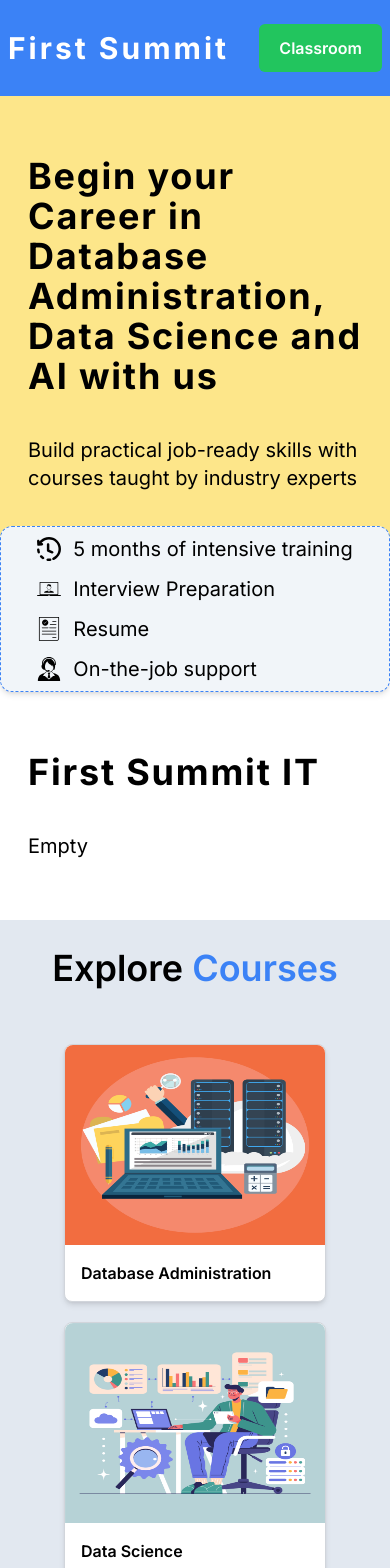
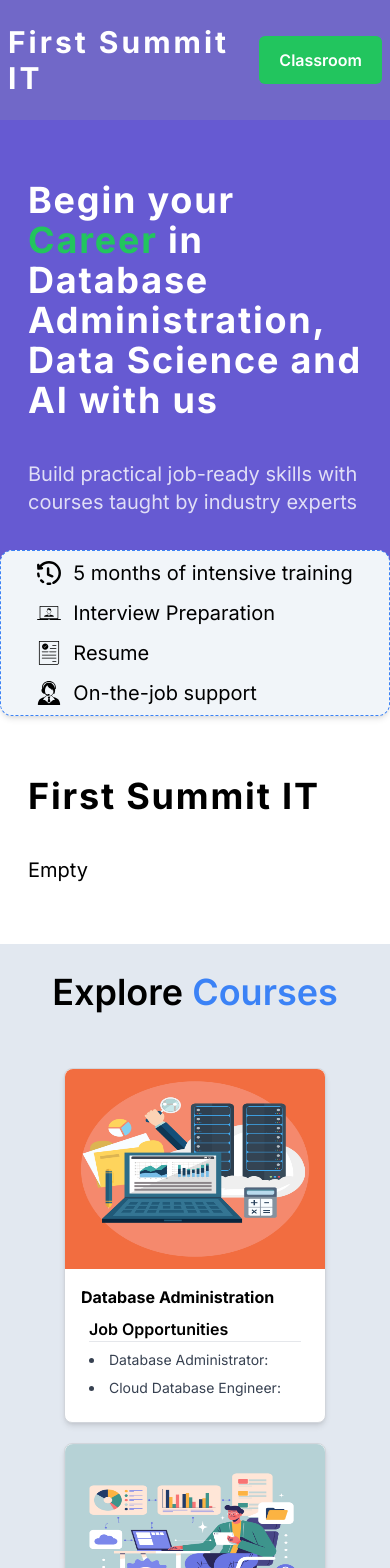
Before and after one commit to 0xNunana/First-Summit, a Next.js app: page / in a window 390 px wide. Shown: the top 1568 px of the page. Built offline with nearby package versions, Linux system fonts and the light colour scheme.

Commit message:
hero bg and card style changed

```diff
--- a/components/CourseCard.tsx
+++ b/components/CourseCard.tsx
@@ -1,16 +1,38 @@
 import React from 'react'
 import Image from 'next/image'
 import { courseInfoProp } from '@/data/course'
+const CourseCard = ({ item }: { item: courseInfoProp }) => {
+  return (
+    <div className='border bg-white border-gray-300 rounded-lg shadow-md group relative'>
+      <Image src={item.image} alt='course' height={200} width={500} className='w-full rounded-t-lg max-sm:h-[200px] group-hover:opacity-80' />
+      <div className='p-4'>
+        <p className='font-bold md:text-xl'>{item.title}</p>
 
-const CourseCard = ({item}:{item:courseInfoProp}) => {
-  return (
-    <div className='border bg-white border-gray-300 rounded-lg  shadow-md hover:opacity-80'  >
-    <Image src={item.image} alt='course' height={200} width={500} className='w-full rounded-t-lg max-sm:h-[200px]  '/>
-<div className='p-4  '>
-    <p className='font-semibold md:text-xl'>{item.title}</p>
-</div>
-</div>
-  )
-}
+      <ul className=' bg-white p-2 rounded-t-lg list-inside list-disc'>
+        <p className='font-semibold'>Job Opportunities</p>
+        <hr className='space-y-2'/>
+      {item.jobOpportunities.map((detail, i) => (
+            <div key={i} className='pt-2'>
+              <li className='max-sm:text-sm text-gray-700 '>{detail}:</li>
+
+            </div>
+          ))}
+
+      </ul>
+
+      </div>
+
+      <ul className='hidden list-inside group-hover:block absolute bottom-0 bg-white px-5 py-2 rounded-t-lg list-disc'>
+        {item.details.map((detail, i) => (
+          <div key={i} className='md:p-2 lg:p-4'>
+            <p className='max-sm:text-sm font-bold'>{detail.title}:</p>
+            <li className='max-sm:text-xs text-gray-700'>{detail.description}</li>
+          </div>
+        ))}
+      </ul>
+
+    </div>
+  );
+};
 
 export default CourseCard
--- a/components/herodivider.tsx
+++ b/components/herodivider.tsx
@@ -2,7 +2,7 @@ import React from 'react'
 
 const Herodivider = () => {
   return (
-    <svg xmlns="http://www.w3.org/2000/svg" viewBox="0 0 1440 200"><path fill="#fde68a" fill-opacity="1" d="M0,0L1440,122L1440,0L0,0Z"></path></svg>
+    <svg xmlns="http://www.w3.org/2000/svg" viewBox="0 0 1440 200"><path fill="#665ad2" fill-opacity="1" d="M0,0L1440,122L1440,0L0,0Z"></path></svg>
   )
 }
 
--- a/data/course.ts
+++ b/data/course.ts
@@ -1,26 +1,93 @@
 export const courseInfo=[
     {
-        image:'/db.jpg',
-        title:'Database Administration',
-        desc:'Learn',
+        image: '/db.jpg',
+        title: 'Database Administration',
 
+        details: [
+            {
+                title: 'Database Management',
+                description: 'Efficiently administer SQL Server & MySQL databases.'
+            },
+            {
+                title: 'Database Optimization',
+                description: 'Enhance database performance and streamline operations.'
+            },
+            {
+                title: 'Cloud Database Deployment',
+                description: 'Proficiency in deploying databases on both on-premises and cloud platforms like Azure & AWS.'
+            },
+            {
+                title: 'Troubleshooting & Maintenance',
+                description: 'Ability to identify and resolve database issues, ensuring seamless functionality.'
+            }
+        ],
+        jobOpportunities: [
+            'Database Administrator',
+            'Cloud Database Engineer'
+        ]
     },
     {
         image:'/science.jpg',
         title:'Data Science',
-        desc:'Learn',
 
+        details: [
+            {
+                title: 'Database Management',
+                description: 'Efficiently administer SQL Server & MySQL databases.'
+            },
+            {
+                title: 'Database Optimization',
+                description: 'Enhance database performance and streamline operations.'
+            },
+            {
+                title: 'Cloud Database Deployment',
+                description: 'Proficiency in deploying databases on both on-premises and cloud platforms like Azure & AWS.'
+            },
+            {
+                title: 'Troubleshooting & Maintenance',
+                description: 'Ability to identify and resolve database issues, ensuring seamless functionality.'
+            }
+        ],
+        jobOpportunities: [
+            'Database Administrator',
+            'Cloud Database Engineer'
+        ]
     },
     {
         image:'/ai.jpg',
         title:'AI Essentials, Prompt Engineering and AI data training',
-        desc:'Learn',
 
+        details: [
+            {
+                title: 'Database Management',
+                description: 'Efficiently administer SQL Server & MySQL databases.'
+            },
+            {
+                title: 'Database Optimization',
+                description: 'Enhance database performance and streamline operations.'
+            },
+            {
+                title: 'Cloud Database Deployment',
+                description: 'Proficiency in deploying databases on both on-premises and cloud platforms like Azure & AWS.'
+            },
+            {
+                title: 'Troubleshooting & Maintenance',
+                description: 'Ability to identify and resolve database issues, ensuring seamless functionality.'
+            }
+        ],
+        jobOpportunities: [
+            'Database Administrator',
+            'Cloud Database Engineer'
+        ]
     }
 ]
 
 export type courseInfoProp={
     image:string;
     title:string;
-    desc:string
+    details: {
+        title: string;
+        description: string;
+    }[];
+    jobOpportunities: string[];
 }
--- a/sections/Courses.tsx
+++ b/sections/Courses.tsx
@@ -11,7 +11,7 @@ const Courses = () => {
                 Explore <span className='text-blue-500'>Courses</span>
             </p>
         </div>
-    <div className='grid sm:grid-cols-3  gap-5 py-7 px-16 md:px-2 max-w-screen-2xl mx-auto'>
+    <div className='grid sm:grid-cols-2 md:grid-cols-3 gap-5 py-7 px-16 md:px-2 max-w-screen-2xl mx-auto'>
 {courseInfo.map((item,i)=>(
     <CourseCard item={item} key={i}/>
 ))}
--- a/sections/Footer.tsx
+++ b/sections/Footer.tsx
@@ -11,7 +11,7 @@ const Footer = () => {
     <div className='  text-white py-7 px-2 max-w-screen-2xl mx-auto space-y-4'>
 <div className='grid md:grid-cols-3 mb-2 '>
 <div>
-  <p className='text-white text-3xl font-bold'>First Summit</p>
+  <p className='text-white text-3xl font-bold'>First Summit IT</p>
 </div>
 <div className='flex md:justify-center gap-10  py-5 items-center '>
   <Link href=''>
@@ -43,7 +43,7 @@ const Footer = () => {
 
 
 <hr/>
-        <p className='text-center text-white py-3'>&copy; 2024 First Summit Tech. All Rights Reserved.</p>
+        <p className='text-center text-white py-3'>&copy; 2024 First Summit IT. All Rights Reserved.</p>
 
 
         </div>
--- a/sections/Header.tsx
+++ b/sections/Header.tsx
@@ -3,11 +3,11 @@ import React from 'react'
 
 const Header = () => {
   return (
-   <nav className='bg-blue-500 sticky top-0 z-50   '>
+   <nav className='bg-[#7168c8] sticky top-0 z-50   '>
 <div className=' flex justify-between  items-center  py-6 px-2 text-white max-w-screen-2xl mx-auto'>
     {/* Logo */}
     <div>
-<p className='text-3xl font-bold tracking-widest'>First Summit</p>
+<p className='text-3xl font-bold tracking-widest'>First Summit IT</p>
     </div>
 
     {/* sections */}
@@ -30,7 +30,7 @@ const Header = () => {
     </ul>
 
     {/* classroom link */}
-    <Link href='/' className='bg-green-500 px-5 py-3 rounded-md'>
+    <Link href='/' className='bg-green-500 px-5 py-3 rounded-md '>
     <p className='font-semibold'>Classroom</p>
     </Link>
 </div>
--- a/sections/Hero.tsx
+++ b/sections/Hero.tsx
@@ -4,14 +4,14 @@ import React from 'react'
 
 const Hero = () => {
   return (
-    <section className='bg-amber-200  '>
+    <section className='bg-[#665ad2]  '>
 <div className=' grid md:grid-cols-2 gap-3 py-10 px-2 max-w-screen-2xl mx-auto'>
 
 {/* text */}
 <div className=' p-5 flex items-center '>
   <div className='space-y-10' >
-  <p className='text-4xl md:text-5xl lg:text-6xl font-bold  tracking-wider'>Begin your Career in Database Administration, Data Science and AI with us</p>
-<p className='text-xl md:max-w-[70%]'>Build practical job-ready skills with courses taught by industry experts</p>
+  <p className='text-4xl md:text-5xl lg:text-6xl font-bold  tracking-wider text-white'>Begin your <span className='text-green-500'>Career</span> in Database Administration, Data Science and AI with us</p>
+<p className='text-xl md:max-w-[70%] text-white/80'>Build practical job-ready skills with courses taught by industry experts</p>
 
   </div>
 
```
